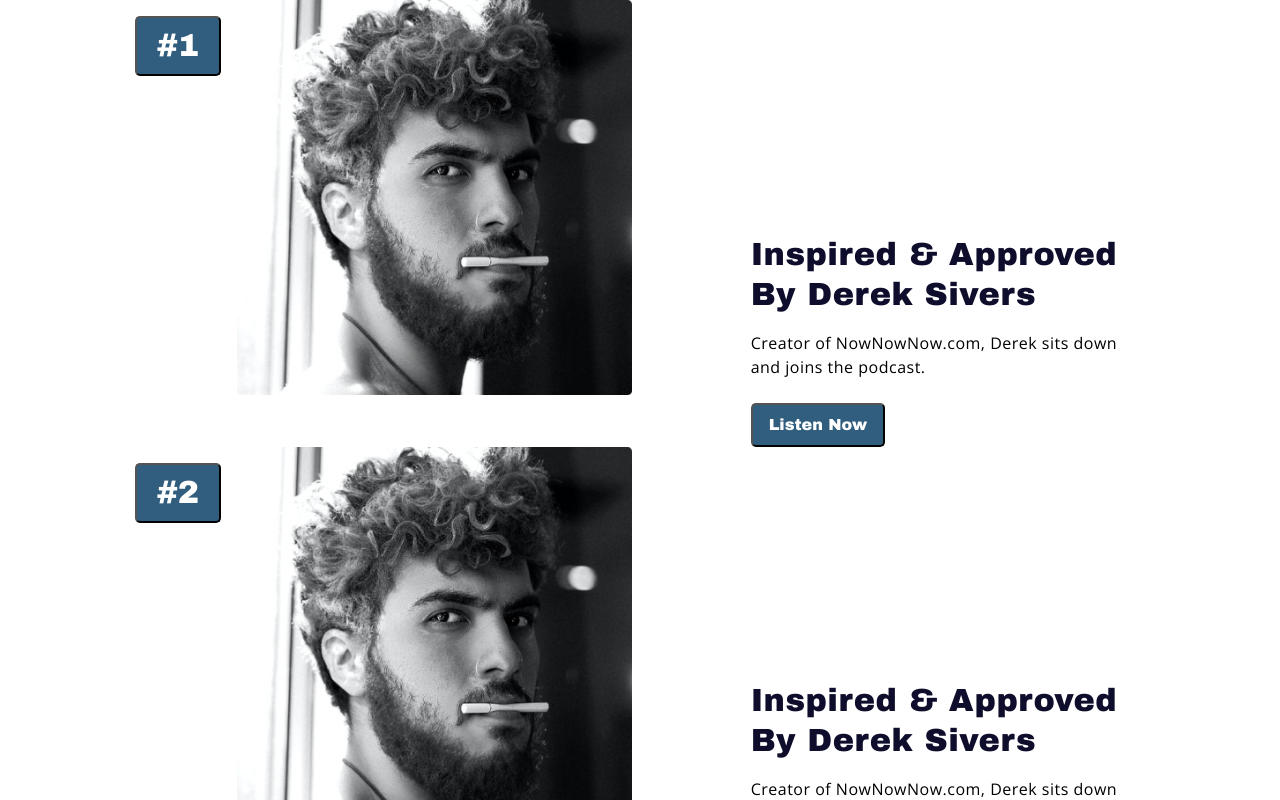
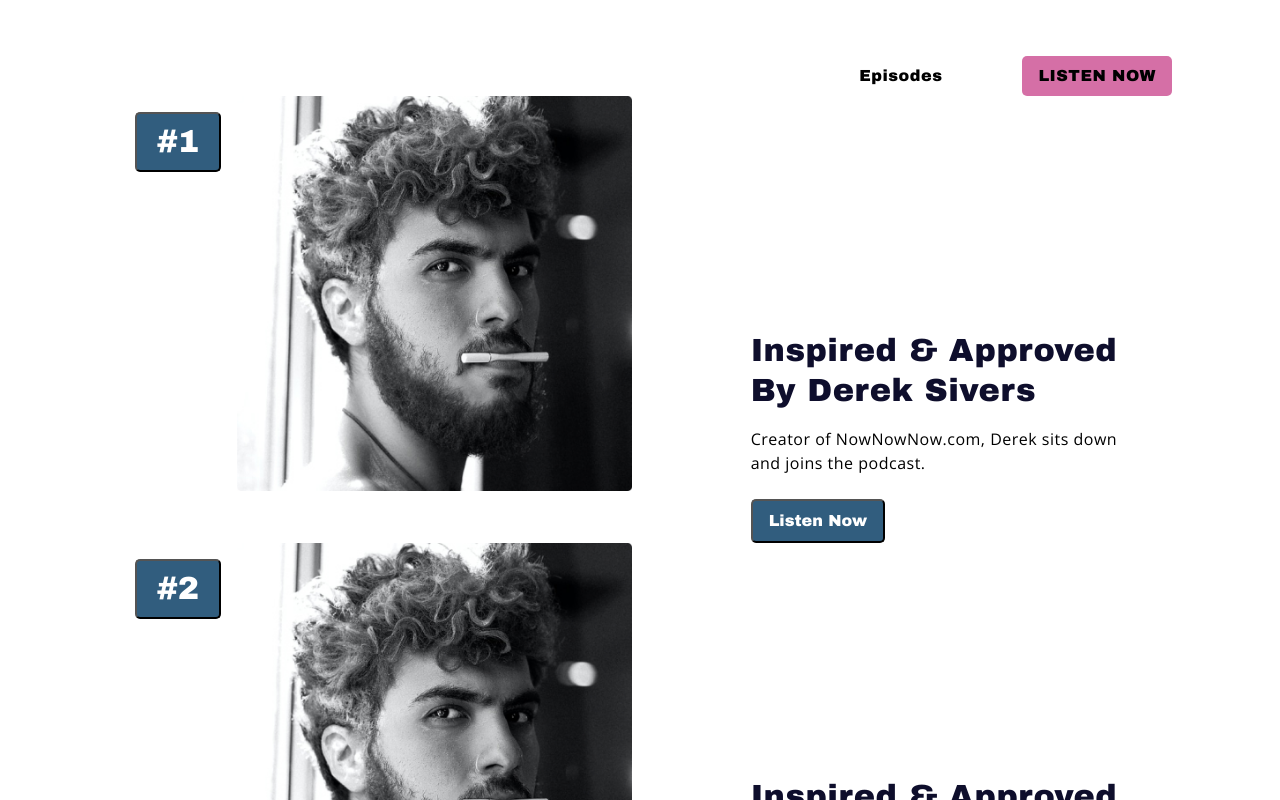
Before and after one commit to jaygal0/lcnnn, a Next.js app: page / in a window 1280 px wide. Shown: the top 800 px of the page. Built offline with nearby package versions, Linux system fonts and the light colour scheme.

Commit message:
sorted out the navbar, creating the hero component

```diff
--- /dev/null
+++ b/components/Navbar.js
@@ -0,0 +1,34 @@
+import React from 'react'
+import styled from 'styled-components'
+import { SectionFlex } from '../styles'
+
+const Nav = styled.nav`
+  grid-column: 2 / span 10;
+  height: min-content;
+  display: flex;
+  justify-content: space-between;
+`
+const LogoWrapper = styled.div``
+const LinksWrapper = styled.div``
+const CTA = styled.li`
+  padding: 0.8rem 1.6rem;
+  background-color: ${({ theme }) => theme.color.hotPink};
+  border-radius: ${({ theme }) => theme.borderRadius};
+  text-transform: uppercase;
+`
+
+const Navbar = () => {
+  return (
+    <Nav>
+      <LogoWrapper></LogoWrapper>
+      <LinksWrapper>
+        <ul>
+          <li>episodes</li>
+          <CTA>listen now</CTA>
+        </ul>
+      </LinksWrapper>
+    </Nav>
+  )
+}
+
+export default Navbar
--- a/pages/index.js
+++ b/pages/index.js
@@ -1,11 +1,14 @@
 import ImageAndText from '../components/ImageAndText'
 import Meta from '../components/Meta'
+import Navbar from '../components/Navbar'
 
 export default function Home() {
   return (
     <>
       <Meta />
-      <header></header>
+      <header>
+        <Navbar />
+      </header>
       <main>
         <ImageAndText
           title="inspired &amp; approved by derek sivers"
--- a/styles/globalStyles.js
+++ b/styles/globalStyles.js
@@ -15,6 +15,19 @@ font-family: 'Open Sans', sans-serif;
 }
 
 header {
+  max-width: 144rem;
+  height: min-content;
+  margin-top: 5.6rem;
+  display: grid;
+  grid-template-columns: repeat(12, 1fr);
+  column-gap: 1.6rem;
+
+  @media screen and (max-width: ${({ theme }) =>
+    theme.breakPoint.phoneMedium}) {
+    grid-template-columns: repeat(4, 1fr);
+    column-gap: 1.6rem;
+    margin: 0 1.6rem;
+  }
 }
 main {
   max-width: 144rem;
@@ -136,16 +149,24 @@ blockquote p {
 }
 
 ul {
-  margin-bottom: 3.2rem;
+  display: flex;
+  align-items: center;
 }
 
-ul li {
+li {
 font-size: ${({ theme }) => theme.font.body};
 line-height: ${({ theme }) => theme.lineHeight.body};
+list-style: none;
+font-family: 'Archivo Black', sans-serif;
+text-transform: capitalize;
+
   @media screen and (max-width: ${({ theme }) => theme.breakPoint.tablet}) {
     list-style: none;
       }
 }
+li:not(:last-child){
+  margin-right: 8rem;
+}
 `
 
 export default GlobalStyle
--- a/styles/index.js
+++ b/styles/index.js
@@ -15,3 +15,12 @@ export const SectionGrid = styled.section`
     margin: 0 1.6rem;
   }
 `
+export const SectionFlex = styled.section`
+  grid-column: 2 / span 10;
+  height: min-content;
+  display: flex;
+
+  @media screen and (max-width: ${({ theme }) =>
+      theme.breakPoint.phoneMedium}) {
+  }
+`
```
Also changed, not shown: components/Hero.js (added).
